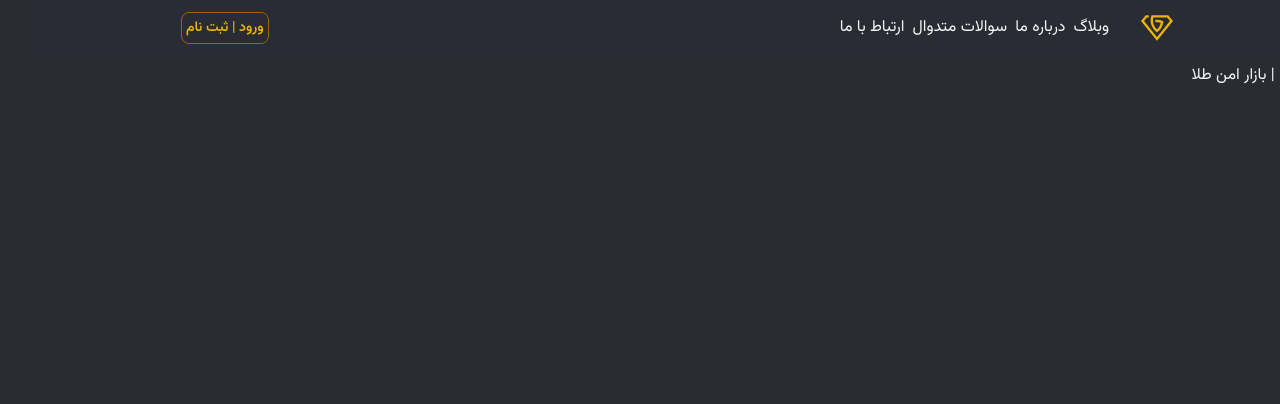
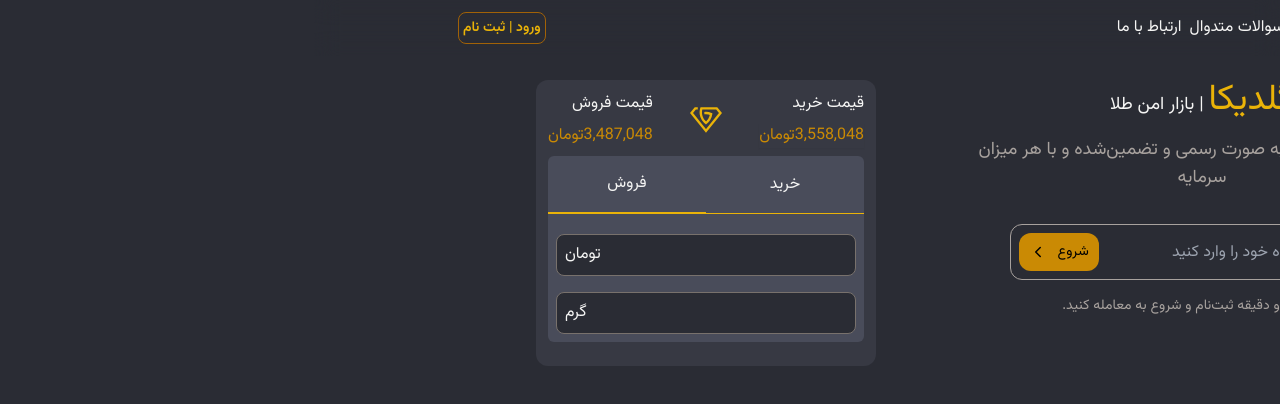
Before and after one commit to matinsekhavat/goldika-clone, a Next.js app: page / in a window 1280 px wide. Shown: the top 404 px of the page. Built offline with nearby package versions, Linux system fonts and the light colour scheme.

Commit message:
implement and use  first demo schema of Header-hero in main page.tsx file

```diff
--- a/src/app/page.tsx
+++ b/src/app/page.tsx
@@ -1,5 +1,39 @@
+import BoxCalculator from "../components/main-hero/BoxCalculator";
+import PhoneNumberInput from "../components/main-hero/PhoneNumberInput";
+
 function HomePage() {
-  return <div className="my-16">گلدیکا | بازار امن طلا</div>;
+  return (
+    <div className="my-20 container-fluid">
+      {/* Hero Section */}
+
+      <div className="grid grid-cols-1 gap-y-4 min-[880px]:grid-cols-2">
+        {/* content */}
+        <div>
+          <div className="text-center space-y-4">
+            <h1 className="text-lg">
+              <span className="text-4xl text-yellow-500">گلدیکا</span> | بازار
+              امن طلا
+            </h1>
+            <p className="text-stone-400 text-lg">
+              خرید طلای آب شده به صورت رسمی و تضمین‌شده و با هر میزان سرمایه
+            </p>
+          </div>
+          {/* Phone number */}
+          <div className=" my-8 text-center space-y-4 max-w-96 mx-auto">
+            <PhoneNumberInput />
+            <p className="text-stone-400 text-[14px]">
+              در کمتر از دو دقیقه ثبت‌نام و شروع به معامله کنید.
+            </p>
+          </div>
+        </div>
+
+        {/* Live Box */}
+        <div className="max-w-[340px] w-full mx-auto">
+          <BoxCalculator />
+        </div>
+      </div>
+    </div>
+  );
 }
 
 export default HomePage;
```
